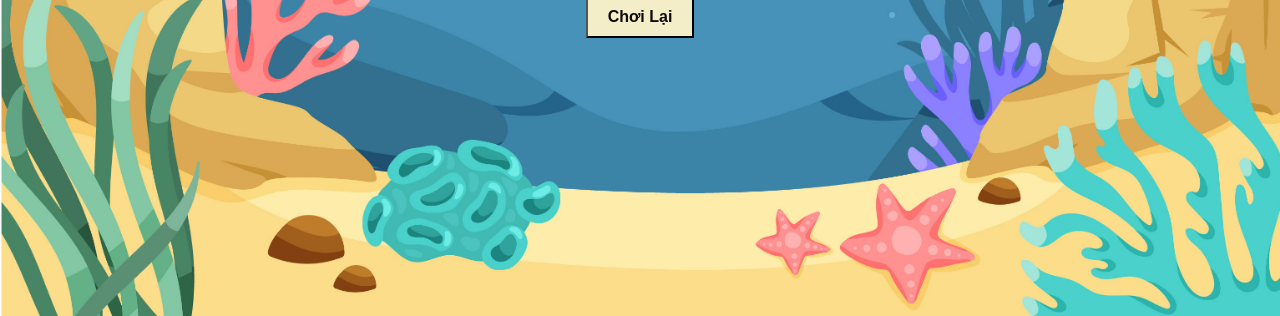
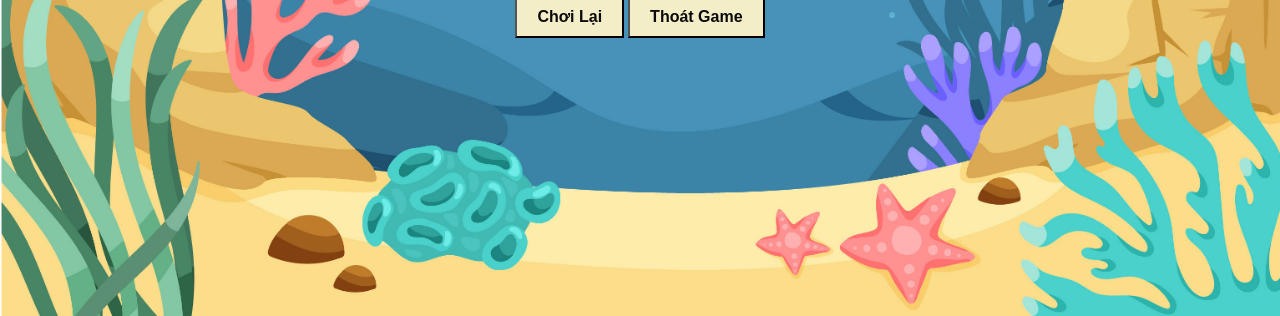
Before and after one commit to Didi24102002/linenear-sort-treasure, a plain HTML site: page Win.html in a window 1280 px wide. Shown: the part 484-800 px from the top of the page. Drawn offline with Linux system fonts and the light colour scheme.

Commit message:
Update Win.html

```diff
--- a/Win.html
+++ b/Win.html
@@ -51,6 +51,7 @@
   <p>Hết thời gian! Bạn đã không tìm thấy chìa khóa.</p>
   <!-- Nút Chơi Lại -->
 <button onclick="restartGame()">Chơi Lại</button>
+<button onclick="exitGame()">Thoát Game</button>
 
 <!-- Add audio element for game-over sound -->
 <audio id="gameOverSound" src="audio/Thua.mp3" preload="auto"></audio>
@@ -78,6 +79,19 @@
       window.location.href = 'index.html'; // Thay 'index.html' bằng trang bạn muốn chuyển đến khi chơi lại
     }, 1000); // 1000 milliseconds (1 second) - Thời gian chờ có thể điều chỉnh
   }
+   // Hàm xử lý khi nhấn nút "Thoát Game"
+   function exitGame() {
+    // Play the button-click sound
+    var buttonClickSound = document.getElementById('buttonClickSound');
+    buttonClickSound.play();
+
+    // Chờ một khoảng thời gian để kết thúc âm thanh trước khi thoát game
+    setTimeout(function() {
+      // Thực hiện các thao tác thoát game, ví dụ như đóng trình duyệt
+      window.close(); // Đóng cửa sổ trình duyệt
+      // Hoặc thực hiện các thao tác khác tùy thuộc vào yêu cầu của bạn
+    }, 1000); // 1000 milliseconds (1 second) - Thời gian chờ có thể điều chỉnh
+  }
 </script>
 
 </bodystyle=>
```
